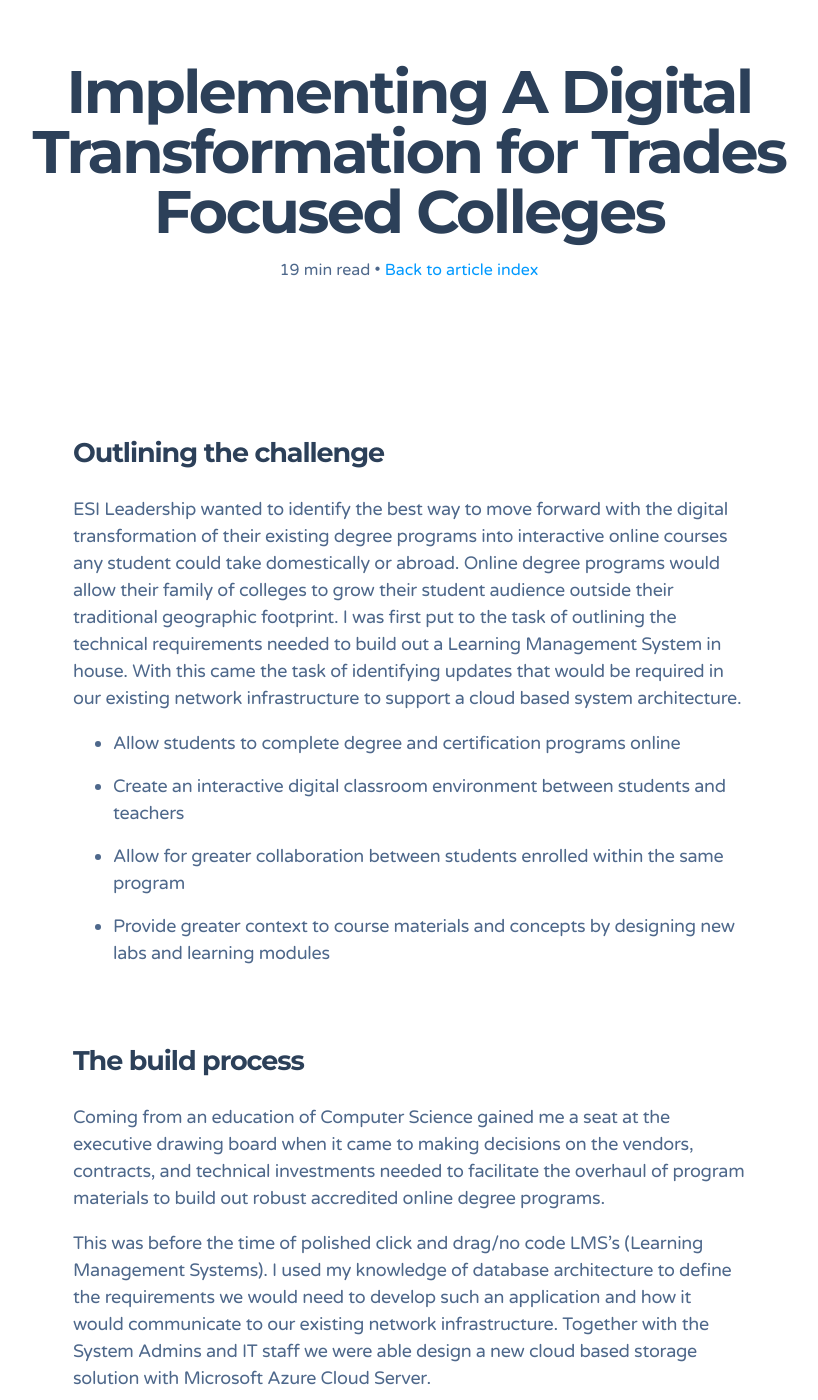
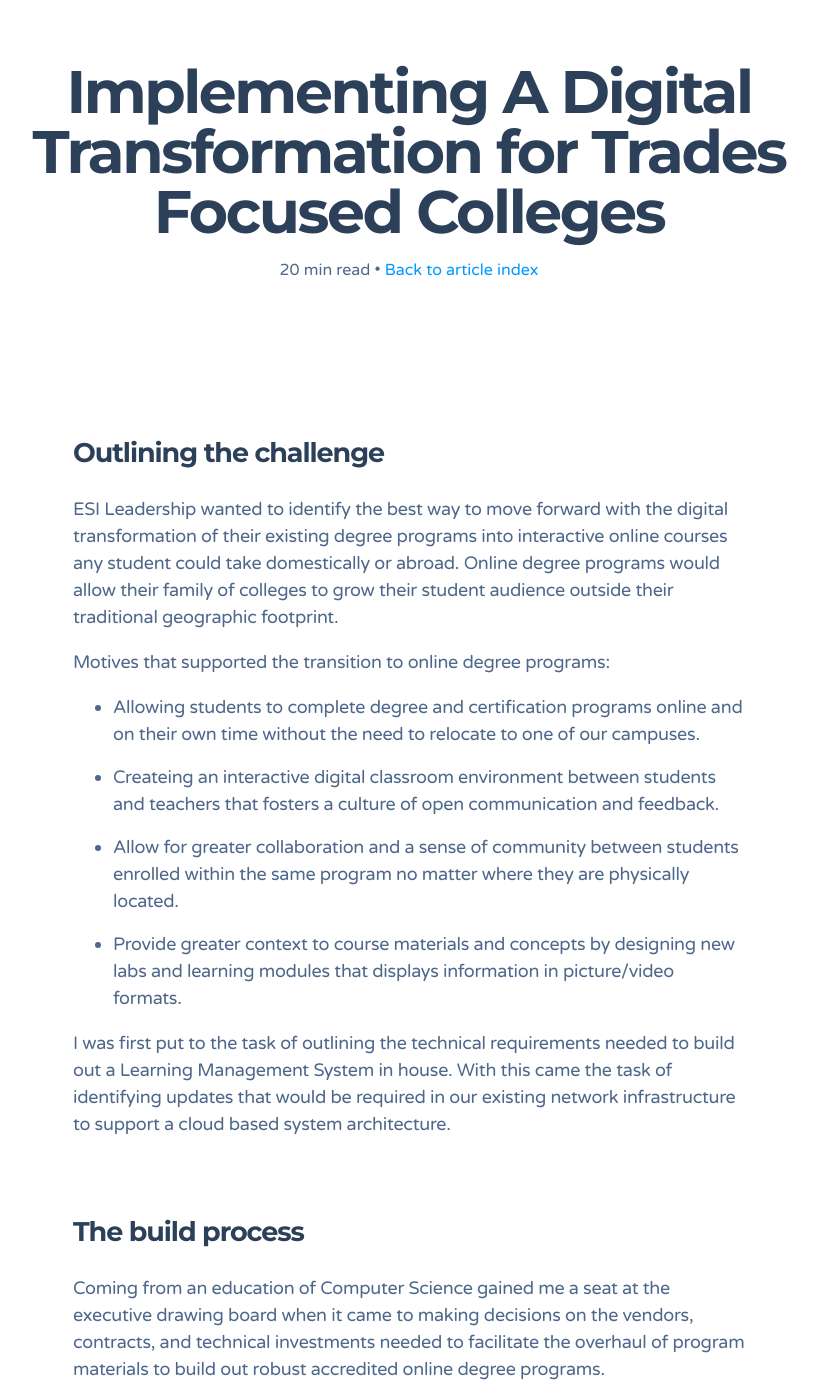
Before and after one commit to zenifold/max_page, a Jekyll site: the page built from _case-studies/esi/implementing-digital-transformation.md, in a window 1280 px wide and 1400 px high, scrolled down 429 px. Shown: the whole window, without its empty margins (231-1049 px from the left). Built offline with Jekyll 4.4.1, drawn with Linux system fonts in a browser that asks for light colours; some web fonts are replaced; comment, search, counter and statistics services are not loaded.

Commit message:
Update implementing-digital-transformation.md

```diff
--- a/_case-studies/esi/implementing-digital-transformation.md
+++ b/_case-studies/esi/implementing-digital-transformation.md
@@ -9,12 +9,16 @@ bodyclass: absolute-site-header
 
 ## Outlining the challenge
 
-ESI Leadership wanted to identify the best way to move forward with the digital transformation of their existing degree programs into interactive online courses any student could take domestically or abroad. Online degree programs would allow their family of colleges to grow their student audience outside their traditional geographic footprint. I was first put to the task of outlining the technical requirements needed to build out a Learning Management System in house. With this came the task of identifying updates that would be required in our existing network infrastructure to support a cloud based system architecture.
+ESI Leadership wanted to identify the best way to move forward with the digital transformation of their existing degree programs into interactive online courses any student could take domestically or abroad. Online degree programs would allow their family of colleges to grow their student audience outside their traditional geographic footprint.
 
-- Allow students to complete degree and certification programs online
-- Create an interactive  digital classroom environment between students and teachers
-- Allow for greater collaboration between students enrolled within the same program
-- Provide greater context to course materials and concepts by designing new labs and learning modules
+Motives that supported the transition to online degree programs:
+
+- Allowing students to complete degree and certification programs online and on their own time without the need to relocate to one of our campuses.
+- Createing an interactive digital classroom environment between students and teachers that fosters a culture of open communication and feedback.
+- Allow for greater collaboration and a sense of community between students enrolled within the same program no matter where they are physically located.
+- Provide greater context to course materials and concepts by designing new labs and learning modules that displays information in picture/video formats.
+
+I was first put to the task of outlining the technical requirements needed to build out a Learning Management System in house. With this came the task of identifying updates that would be required in our existing network infrastructure to support a cloud based system architecture.
 
 ## The build process
 
```
